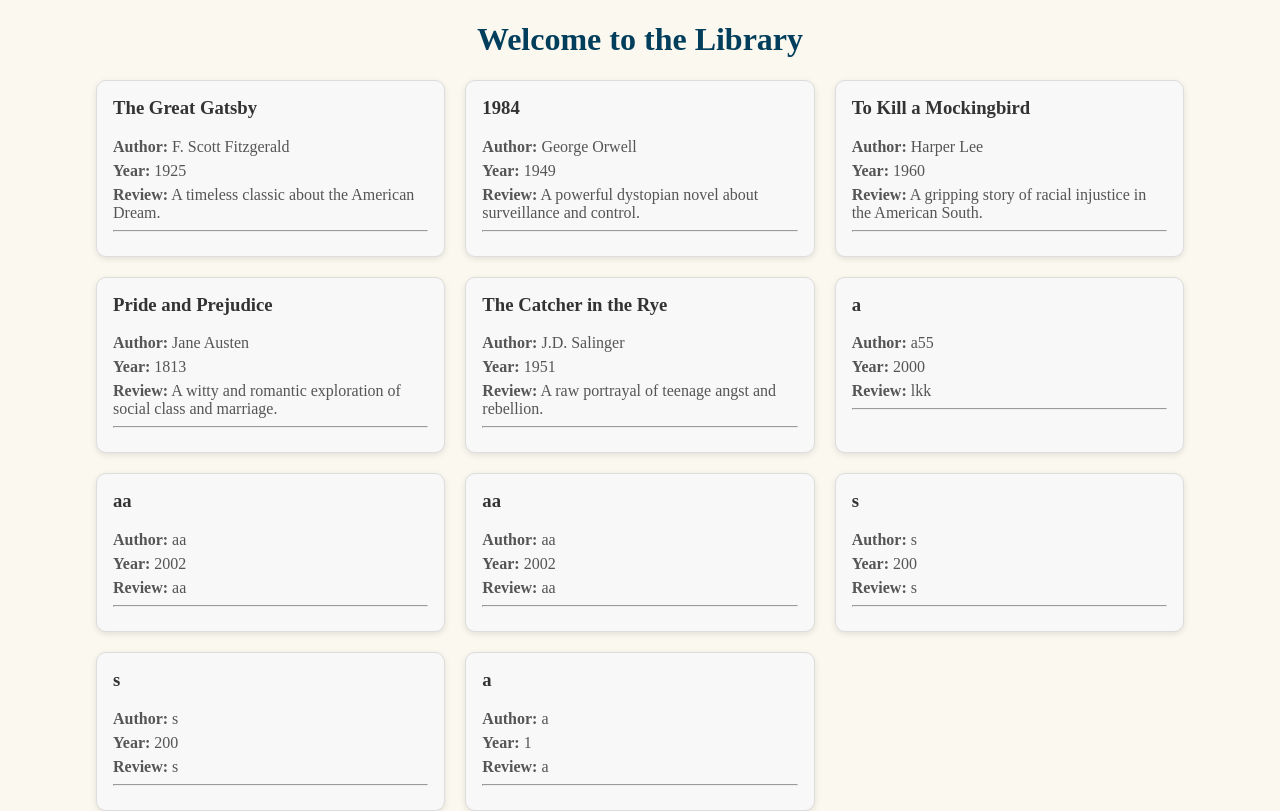
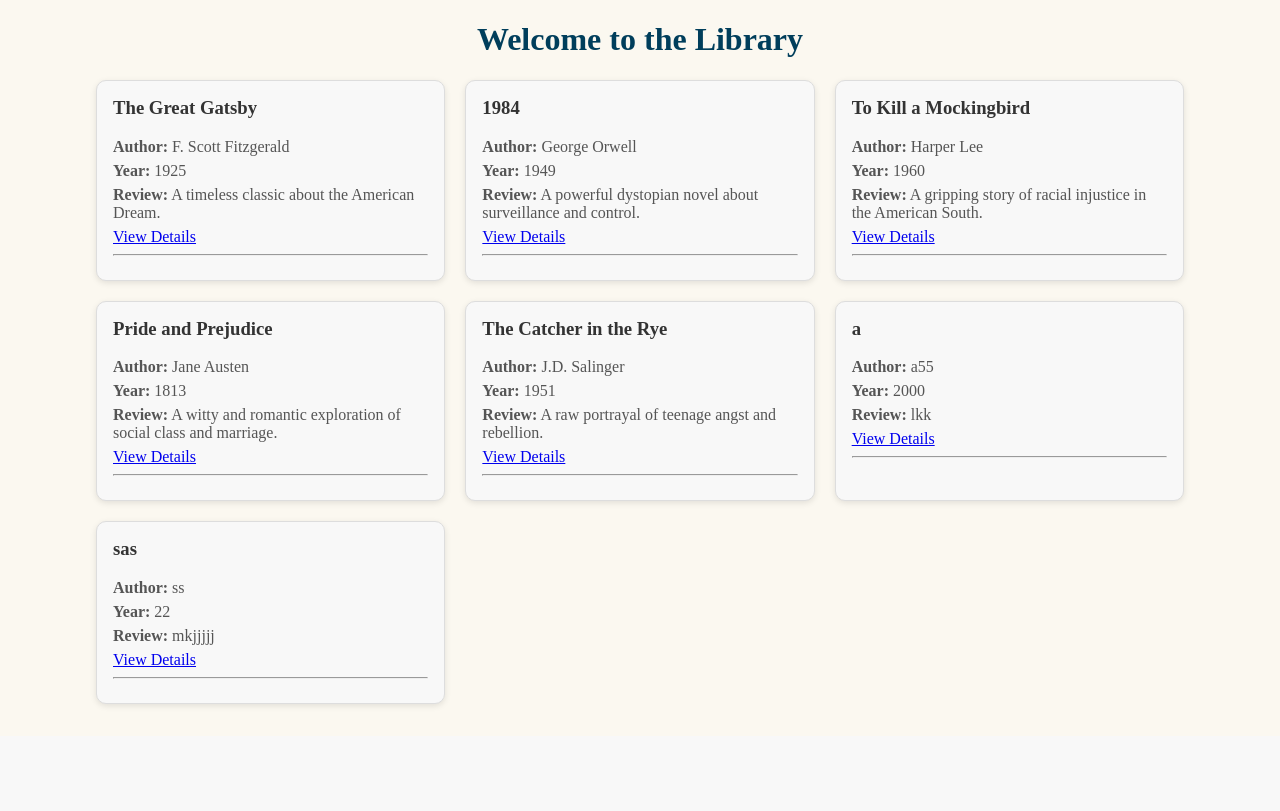
Before and after one commit to Sama-Sokkar/Digital-Library, a Flask app: page /home in a window 1280 px wide. Shown: the part 64-875 px from the top of the page. After the commit the page ends 773 px from the top, so only its background shows below. Run offline with Flask 3, Linux system fonts and the light colour scheme.

Commit message:
feat: add individual book pages and link them to home page cards

```diff
--- a/app.py
+++ b/app.py
@@ -44,12 +44,11 @@ def home_page():
             <p><strong>Author:</strong> {book['author']}</p>
             <p><strong>Year:</strong> {book['year']}</p>
             <p><strong>Review:</strong> {book['review']}</p>
+            <a href="/book/{book['id']}" class="details-button">View Details</a>
+
             <hr>
         </div>
         """
-            #  <a href="/book/{book['id']}" class="details-button">View Details</a>
-
-    # Replace placeholder in HTML file (e.g. {{books}})
     page = page.replace("{{books}}", books_html)
 
     # Inject alert if there's a success message in query params
@@ -66,22 +65,34 @@ def home_page():
     return page
 
 
+@app.route("/book/<book_id>")
+def book_details(book_id):
+    books = load_books()
+    book = next((b for b in books if str(b["id"]) == str(book_id)), None)
 
-# @app.route("/book/<int:book_id>")
-# def book_details(book_id):
-#     books = load_books()
-#     selected_book = next((book for book in books if book["id"] == book_id), None)
+    if not book:
+        return "<h1>Book not found</h1>", 404
 
-#     # if not selected_book:
-#     #     return abort(404)
+    content = get_html("templates/bookDetails")
+    content = content.replace("{{title}}", book["title"])
+    content = content.replace("{{author}}", book["author"])
+    content = content.replace("{{year}}", str(book["year"]))
+    content = content.replace("{{review}}", book["review"])
+    # Only show description and percentage if it exists
+    if book.get("description"):
+        description_html = f"<p><strong>Description:</strong> {book['description']}</p>"
+    else:
+        description_html = ""
 
-#     page = get_html("templates/bookDetails")
+    if book.get("percentage"):
+        percentage_html = f"<p><strong>Percentage:</strong> {book['percentage']}</p>"
+    else:
+        percentage_html = ""
 
-#     # Fill in the book details into the HTML
-#     for key, value in selected_book.items():
-#         page = page.replace(f"{{{{{key}}}}}", str(value))
+    content = content.replace("{{description}}", description_html)
+    content = content.replace("{{percentage}}", percentage_html)
 
-#     return page
+    return content
 
 
 @app.route("/login",methods=['POST','GET'])
--- a/data/books.json
+++ b/data/books.json
@@ -54,45 +54,11 @@
     "percentage": ""
   },
   {
-    "title": "aa",
-    "author": "aa",
-    "year": "2002",
-    "review": "aa",
-    "description": "",
-    "percentage": ""
-  },
-  {
-    "id": 8,
-    "title": "aa",
-    "author": "aa",
-    "year": "2002",
-    "review": "aa",
-    "description": "",
-    "percentage": ""
-  },
-  {
-    "id": 9,
-    "title": "s",
-    "author": "s",
-    "year": "200",
-    "review": "s",
-    "description": "",
-    "percentage": ""
-  },
-  {
-    "title": "s",
-    "author": "s",
-    "year": "200",
-    "review": "s",
-    "description": "",
-    "percentage": ""
-  },
-  {
-    "id": 11,
-    "title": "a",
-    "author": "a",
-    "year": "1",
-    "review": "a",
+    "id": 7,
+    "title": "sas",
+    "author": "ss",
+    "year": "22",
+    "review": "mkjjjjj",
     "description": "",
     "percentage": ""
   }
--- a/templates/home.html
+++ b/templates/home.html
@@ -33,10 +33,12 @@
       </nav>
 
       <h1 class="homeTitle">Welcome to the Library</h1>
-      <div id="bookList" class="bookGrid">{{books}}</div>
+      <div id="bookList" class="bookGrid">
+        {{books}}
+      </div>
     </div>
 
-    <script src="/static/js/formValidation.js"></script>
+    <script src="/sta tic/js/formValidation.js"></script>
     <script src="/static/js/alert.js"></script>
   </body>
 </html>
```
Also changed, not shown: templates/bookDetails.html (+10 -13 lines), books.py (deleted), viewBook.py (deleted).
